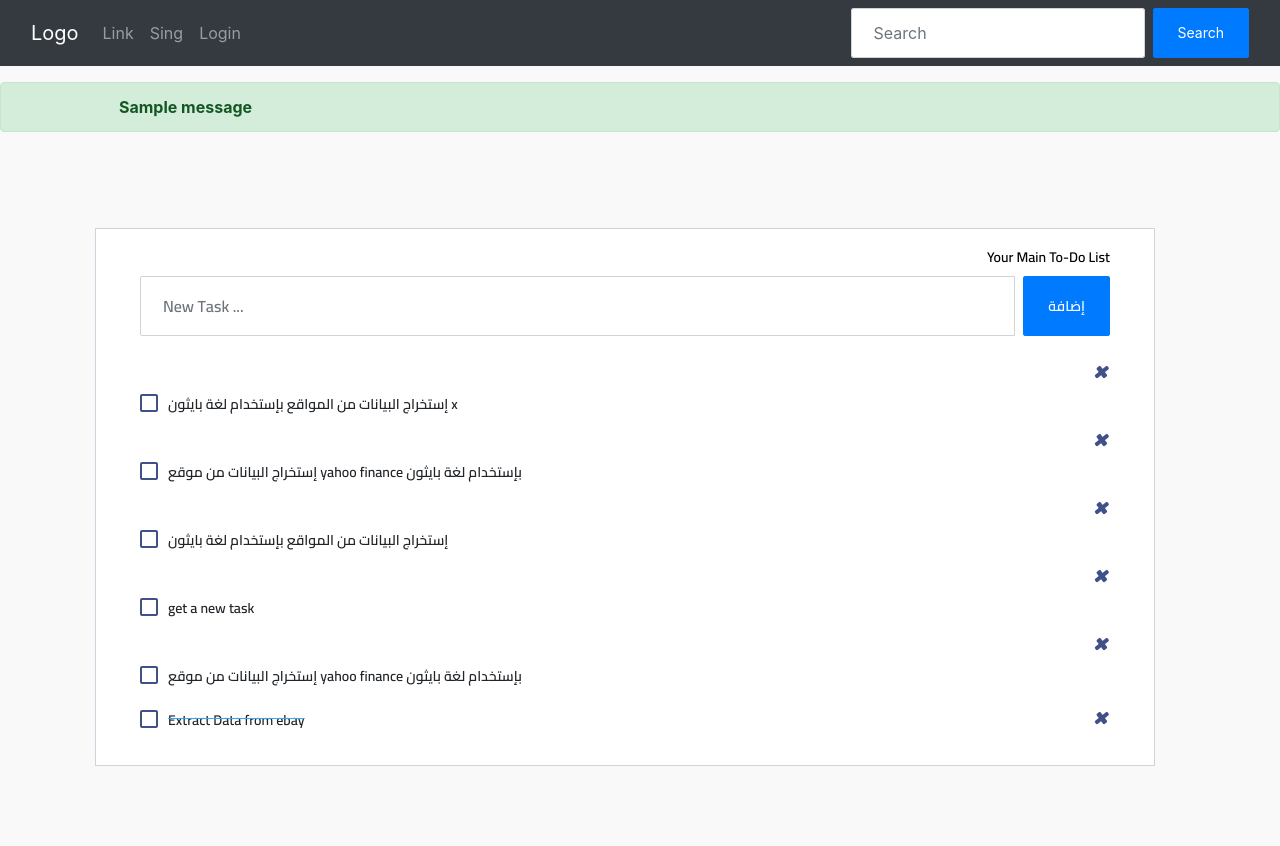
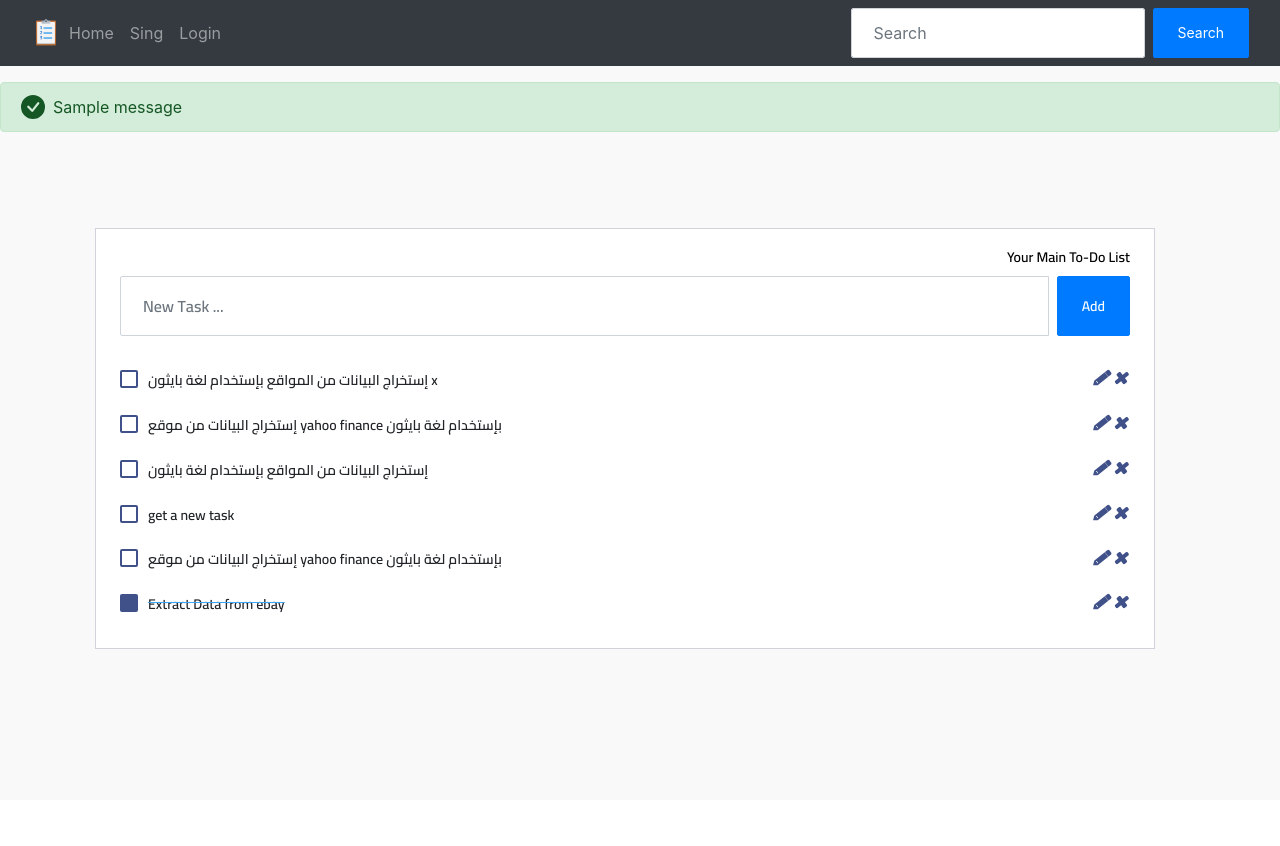
Before and after one commit to hicham147/Django_To_do_App, a Django app: template To_Do/templates/main.html in a window 1280 px wide. After the commit the page ends 649 px from the top, so only its background shows below. Run offline with Django 4.2, Linux system fonts and the light colour scheme; the template is opened without the code that fills it: values that come from a table or form of the project are taken from there, others are empty; data comes from the database, SQL or seed files in the repository; both versions use the stored data as it was after the commit; one stand-in notice (Sample message) is shown; some libraries are stand-ins or nearby versions.

Commit message:
add update and delete logic

```diff
--- a/To_Do/Myapp/models.py
+++ b/To_Do/Myapp/models.py
@@ -1,15 +1,17 @@
 from django.db import models
 from django.contrib.auth.models import User
 
+
+
 class Task(models.Model):
     user = models.ForeignKey(User,on_delete=models.CASCADE,null=True,blank=True)
-    title = models.CharField(max_length=400)
+    title = models.CharField(max_length=200)
     complit = models.BooleanField(default=False)
-    creted = models.TimeField(auto_now=True)
+    creted = models.TimeField(auto_now_add=True)
 
 
     def __str__(self):
         return self.title
 
     class Meta:
-        ordering = ['complit']
+        ordering = ['complit',]
--- a/To_Do/Myapp/urls.py
+++ b/To_Do/Myapp/urls.py
@@ -3,5 +3,5 @@ from django.urls import path
 from . import views
 
 urlpatterns = [
-    path('', views.home,name='home'),
+    path('home/', views.home,name='home'),
 ]
--- a/To_Do/To_Do/settings.py
+++ b/To_Do/To_Do/settings.py
@@ -119,8 +119,10 @@ import os
 # https://docs.djangoproject.com/en/4.0/howto/static-files/
 
 STATIC_URL = 'static/'
-
-
+STATICFILES_DIRS = [
+    os.path.join(BASE_DIR, 'static')
+]
+MEDIA_URL = '/images/'
 # Default primary key field type
 # https://docs.djangoproject.com/en/4.0/ref/settings/#default-auto-field
 
--- a/To_Do/To_Do/urls.py
+++ b/To_Do/To_Do/urls.py
@@ -15,8 +15,13 @@ Including another URLconf
 """
 from django.contrib import admin
 from django.urls import path,include
+from Myapp.views import UpdateTask,DeleteTask
+
+
 
 urlpatterns = [
     path('admin/', admin.site.urls),
-    path('',include('Myapp.urls'))
+    path('',include('Myapp.urls')),
+    path('update/<pk>/',UpdateTask.as_view(),name='update_task'),
+    path('delete/<pk>/',DeleteTask.as_view(),name='delete_task')
 ]
--- a/To_Do/templates/main.html
+++ b/To_Do/templates/main.html
@@ -5,7 +5,7 @@
   <head>
       <meta charset='utf-8'>
       <meta name='viewport' content='width=device-width, initial-scale=1'>
-      <title>Snippet - BBBootstrap</title>
+      <title>To-Do</title>
       <link href='https://maxcdn.bootstrapcdn.com/bootstrap/4.0.0/css/bootstrap.min.css' rel='stylesheet'>
       <link href='https://cdnjs.cloudflare.com/ajax/libs/font-awesome/4.0.3/css/font-awesome.css' rel='stylesheet'>
       <link href="https://fonts.googleapis.com/css2?family=Cairo:wght@600&display=swap" rel="stylesheet">
@@ -66,7 +66,7 @@ background-color: #f9f9fa
  }
 
  .card .card-body {
-     padding: 1.25rem 1.75rem
+     padding: 1.25rem 0.5rem
  }
 
  .card-body {
@@ -445,6 +445,17 @@ background-color: #f9f9fa
      color: #405189
  }
 
+ .mdi2:before {
+    font-family: FontAwesome;
+    content: "\f040";
+    display: inline-block;
+    padding-right: 3px;
+    vertical-align: middle;
+    font-size: .756em;
+    color: #405189
+}
+
+
  .list-wrapper ul {
      padding: 0;
      text-align: left;
@@ -476,21 +487,37 @@ background-color: #f9f9fa
 <script type='text/javascript' src='https://cdnjs.cloudflare.com/ajax/libs/jquery/3.2.1/jquery.min.js'></script>
 <script type='text/javascript' src='https://maxcdn.bootstrapcdn.com/bootstrap/4.0.0/js/bootstrap.min.js'></script>
 
+<svg xmlns="http://www.w3.org/2000/svg" style="display: none;">
+    <symbol id="check-circle-fill" fill="currentColor" viewBox="0 0 16 16">
+      <path d="M16 8A8 8 0 1 1 0 8a8 8 0 0 1 16 0zm-3.97-3.03a.75.75 0 0 0-1.08.022L7.477 9.417 5.384 7.323a.75.75 0 0 0-1.06 1.06L6.97 11.03a.75.75 0 0 0 1.079-.02l3.992-4.99a.75.75 0 0 0-.01-1.05z"/>
+    </symbol>
+    <symbol id="info-fill" fill="currentColor" viewBox="0 0 16 16">
+      <path d="M8 16A8 8 0 1 0 8 0a8 8 0 0 0 0 16zm.93-9.412-1 4.705c-.07.34.029.533.304.533.194 0 .487-.07.686-.246l-.088.416c-.287.346-.92.598-1.465.598-.703 0-1.002-.422-.808-1.319l.738-3.468c.064-.293.006-.399-.287-.47l-.451-.081.082-.381 2.29-.287zM8 5.5a1 1 0 1 1 0-2 1 1 0 0 1 0 2z"/>
+    </symbol>
+    <symbol id="exclamation-triangle-fill" fill="currentColor" viewBox="0 0 16 16">
+      <path d="M8.982 1.566a1.13 1.13 0 0 0-1.96 0L.165 13.233c-.457.778.091 1.767.98 1.767h13.713c.889 0 1.438-.99.98-1.767L8.982 1.566zM8 5c.535 0 .954.462.9.995l-.35 3.507a.552.552 0 0 1-1.1 0L7.1 5.995A.905.905 0 0 1 8 5zm.002 6a1 1 0 1 1 0 2 1 1 0 0 1 0-2z"/>
+    </symbol>
+  </svg>
+
 </head>
-
 
 
 {% if messages %}
 {% for message in messages %}
+{% if massage.level == DEFAULT_MASSAGE_LEVEL.SUCCESS %}
 <div class="alert alert-success d-flex align-items-center" role="alert">
-    <svg class="bi flex-shrink-0 me-5" width="50" height="24" role="img" aria-label="Success:"><use xlink:href="#check-circle-fill"/></svg>
+    <svg class="bi flex-shrink-0 me-2" width="24" height="24" role="img" aria-label="Success:"><use xlink:href="#check-circle-fill"/></svg>
     <div>
-        <strong>{{message}}<strong>
+      {{message}}
     </div>
   </div>
-
+{%endif%}
 {% endfor %}
 {% endif %}
+
+
+
+
 <body>
 
 
@@ -509,23 +536,31 @@ background-color: #f9f9fa
               <div class="add-items d-flex">
                 <input type="text" name = "title" class="form-control todo-list-input" placeholder="New Task ...">
                 <button type="submit"
-                  class="add btn btn-primary font-weight-bold todo-list-add-btn padding-box ">إضافة</button> </div>
+                  class="add btn btn-primary font-weight-bold todo-list-add-btn padding-box ">Add</button> </div>
               </form>
+
                 {%for t in task%}
                 <div class="list-wrapper">
                     <ul class="d-flex flex-column-reverse todo-list">
                     {% if t.complit%}
                         <li class="completed">
-                        {% endif %}
+                    {%else%}
+                        <li class="uncompleted">
+                    {%endif%}
                         <div class="form-check">
                             <label class="form-check-label">
-                                <input class="checkbox" type="checkbox">
+
+                              <input class="checkbox" type="checkbox"  {% if t.complit%} checked {%endif%}>
                               {{t.title}}
                           <i class="input-helper"></i>
                           </label>
                         </div>
-                        <a style="margin-left:auto" href=""><i
+                        <a>
+                            <a style="margin-left: auto" href={%url 'update_task' t.id %}><i
+                                class="remove mdi2 mdi-close-circle-outline"></i></a>
+                            <a style="margin-left: 2px" href={%url 'delete_task' t.id %}><i
                                  class="remove mdi mdi-close-circle-outline"></i></a>
+                        </a>
                         </li>
                     </ul>
                   </div>
--- a/To_Do/templates/navbar.html
+++ b/To_Do/templates/navbar.html
@@ -1,7 +1,8 @@
+{%load static %}
 <!DOCTYPE html>
 <html lang="en">
 <head>
-  <title>Bootstrap Example</title>
+  <title>To-Do App</title>
   <meta charset="utf-8">
   <meta name="viewport" content="width=device-width, initial-scale=1">
   <link href="https://cdn.jsdelivr.net/npm/bootstrap@5.1.3/dist/css/bootstrap.min.css" rel="stylesheet">
@@ -11,14 +12,14 @@
 
 <nav class="navbar navbar-expand-sm navbar-dark bg-dark">
   <div class="container-fluid">
-    <a class="navbar-brand" href="javascript:void(0)">Logo</a>
+  <img src={% static 'images/to-do.png' %} width="30" height="30" class="d-inline-block align-top" alt="">
     <button class="navbar-toggler" type="button" data-bs-toggle="collapse" data-bs-target="#mynavbar">
       <span class="navbar-toggler-icon"></span>
     </button>
     <div class="collapse navbar-collapse" id="mynavbar">
       <ul class="navbar-nav me-auto">
         <li class="nav-item">
-          <a class="nav-link" href="javascript:void(0)">Link</a>
+          <a class="nav-link" href={%url 'home'%}>Home</a>
         </li>
         <li class="nav-item">
           <a class="nav-link" href="javascript:void(0)">Sing</a>
```
Also changed, not shown: To_Do/Myapp/views.py (+23 -5 lines), To_Do/templates/delete.html (added, +12 -0 lines), To_Do/templates/update.html (added, +26 -0 lines), To_Do/templates/user/rigester.html (added, +72 -0 lines), To_Do/Myapp/migrations/0002_alter_task_creted_alter_task_title.py (added), To_Do/db.sqlite3, To_Do/static/images/to-do.png (added). Lines whose indentation alone changed are shown as unchanged.
